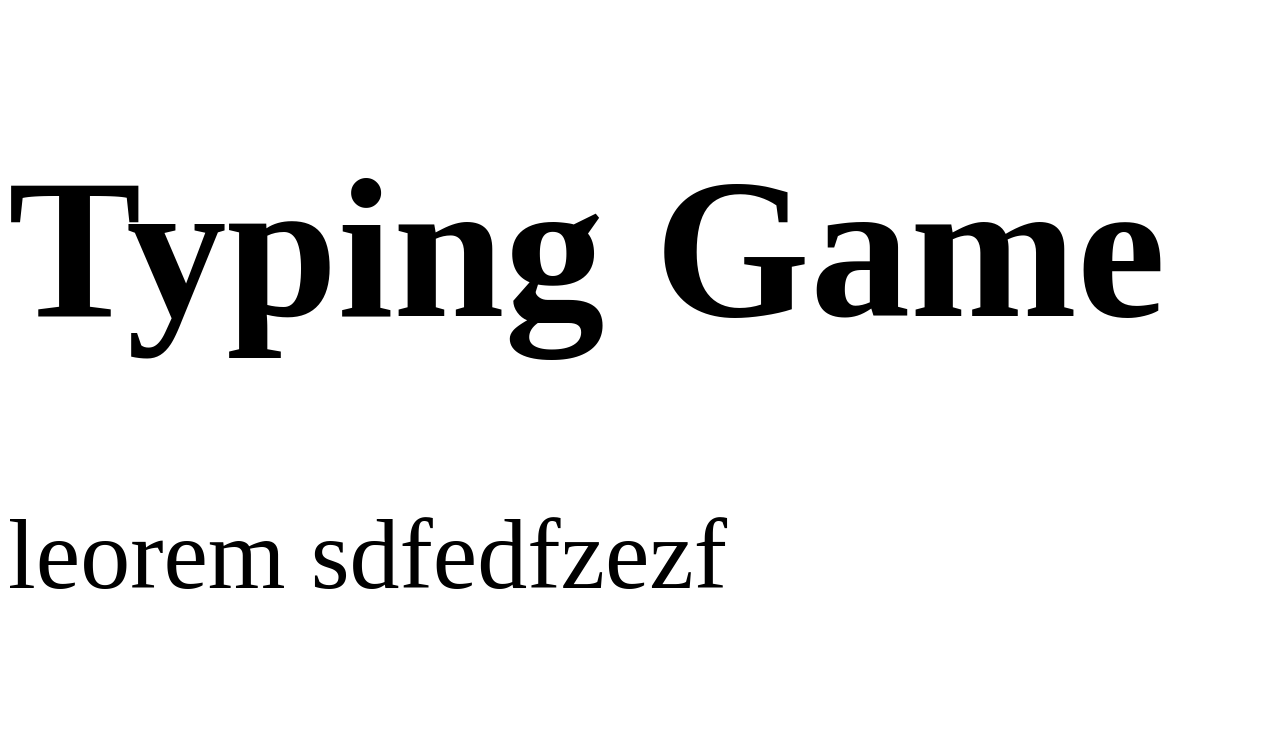
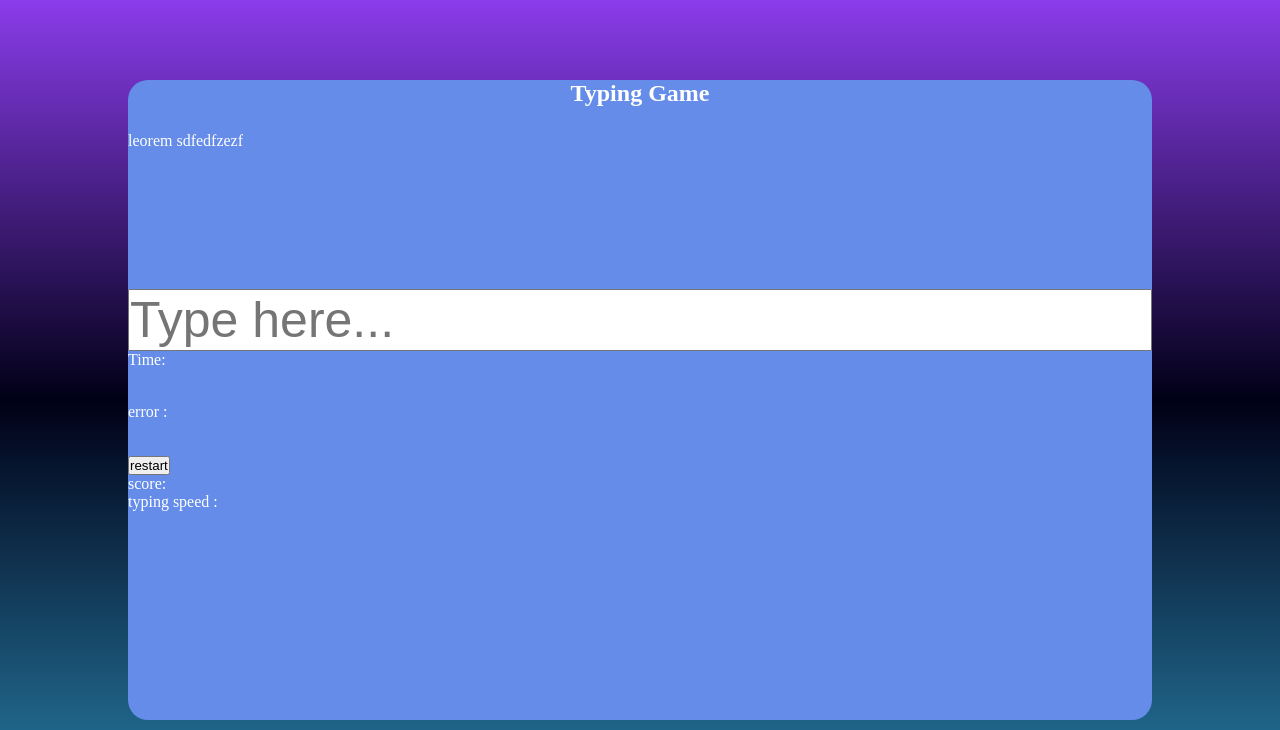
Before and after one commit to Abdelilah-isswa/brief4-2, a plain HTML site: page index.html in a window 1280 px wide. Shown: the top 730 px of the page. Drawn offline with Linux system fonts and the light colour scheme.

Commit message:
add grid to design

```diff
--- a/index.html
+++ b/index.html
@@ -1,15 +1,18 @@
 <!DOCTYPE html>
 <html lang="en">
+
 <head>
     <meta charset="UTF-8">
     <meta name="viewport" content="width=device-width, initial-scale=1.0">
     <link rel="stylesheet" href="style.css">
     <title>Document</title>
 </head>
+
 <body>
-    <h1>Typing Game</h1>
+    <div class="container"> <!--  add -->
+        <h2>Typing Game</h2>
         <p id="word">leorem sdfedfzezf</p>
-<input type="text" id="input" placeholder="Type here..." autocomplete="off"/>
+        <input type="text" id="input" placeholder="Type here..." autocomplete="off" />
         <p id="timer">Time:</p>
         <p id="folt">error : </p>
 
@@ -20,5 +23,9 @@
         </div>
         <script src="script.js"></script>
 
+    </div>
+
+
 </body>
+
 </html>
--- a/style.css
+++ b/style.css
@@ -1,12 +1,50 @@
+*{
+    padding: 0;
+    margin: 0;
+    box-sizing: border-box;
+}
 body{
-    font-size: 100px;
-    height: 100vh;
+    color: white;
+  height: 100vh;
+    background: linear-gradient(#8A3CEA,#000016,#267AA1) no-repeat;
+    display: flex;
+    align-items: center;
+    justify-content: center;
+}
+.container{
+    background-color: #648ce8;
+    height: 80%;
+    width: 80%;
+    border-radius: 20px;
+    display: grid;
+    grid-template-columns: repeat(4,1fr);
+    grid-template-rows: repeat(12,1fr);
+
+}
+h2{
+    grid-column: 1/5;
+    grid-row: 1/2;
+    text-align: center;
+}
+#word{
+     grid-column: 1/5;
+    grid-row: 2/5;
 }
 input{
-    height: 100px;
-    width: 300px;
+    /* height: 100px; */
+
+     grid-column: 1/5;
+    grid-row: 5/6;
  font-size: 50px;
 
+}
+#timer{
+grid-column: 1/5;
+    grid-row: 6/7;
+}
+#folt{
+grid-column: 1/5;
+    grid-row: 7/8;
 }
 .meme{
 color: rgb(3, 255, 3);
```
Lines whose indentation alone changed are shown as unchanged.
